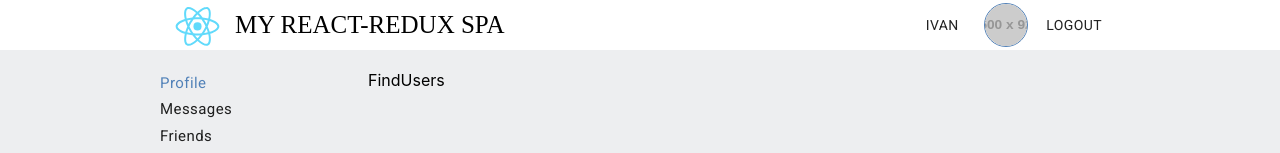
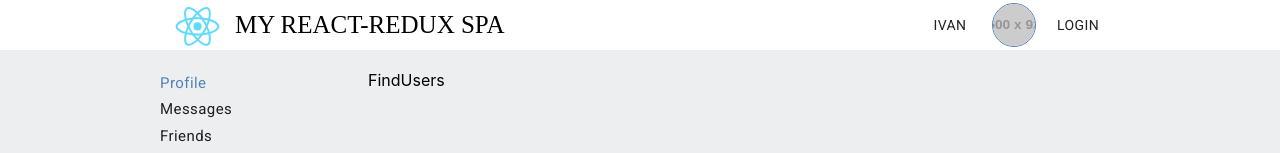
Before and after one commit to Ivan-F-Dev/Demonstration-project, a React (Create React App) app: page /findUsers in a window 1280 px wide. Shown: the top 153 px of the page. Built offline with nearby package versions, Linux system fonts and the light colour scheme.

Commit message:
update logout button in Header

```diff
--- a/src/components/Header/Header.jsx
+++ b/src/components/Header/Header.jsx
@@ -4,7 +4,7 @@ import logo from './../../img/logo.svg';
 import Button from '@material-ui/core/Button';
 import {NavLink} from "react-router-dom";
 import {makeStyles} from "@material-ui/core";
-import {useDispatch} from "react-redux";
+import {useDispatch, useSelector} from "react-redux";
 import {logout} from "../../store/thunkCreators";
 
 export const useStyles = makeStyles((theme) => ({
@@ -17,6 +17,7 @@ export const useStyles = makeStyles((theme) => ({
 const Header = () => {
     const classes = useStyles()
     const dispatch = useDispatch()
+    const isAuth = useSelector(state => state.authorization.isAuth)
 
 
     return <div className={s.header}>
@@ -35,7 +36,9 @@ const Header = () => {
             <div className={s.photoWrapper}>
                 <img src="https://via.placeholder.com/600/92c952"  alt=""/>
             </div>
-            <div className={s.name}><NavLink className={s.link} to="/login"><Button onClick={() => dispatch(logout())} className={classes.root}>LOGOUT</Button></NavLink></div>
+            <div className={s.name}><NavLink className={s.link} to="/login">
+                {isAuth ? <Button onClick={() => dispatch(logout())} className={classes.root}>LOGOUT</Button> : <Button className={classes.root}>LOGIN</Button>}
+            </NavLink></div>
         </div>
     </div>
 }
```
